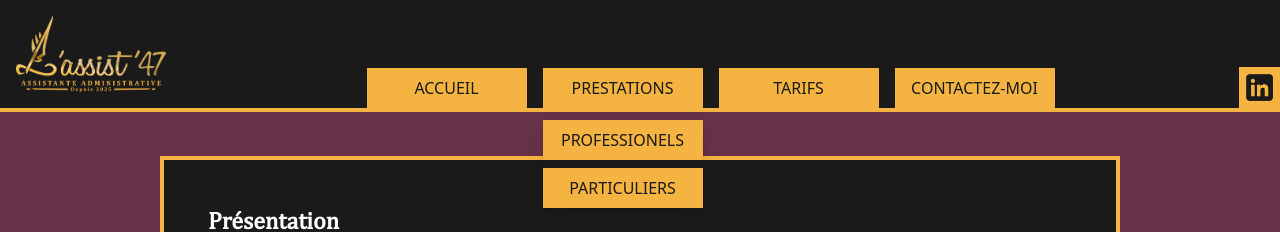
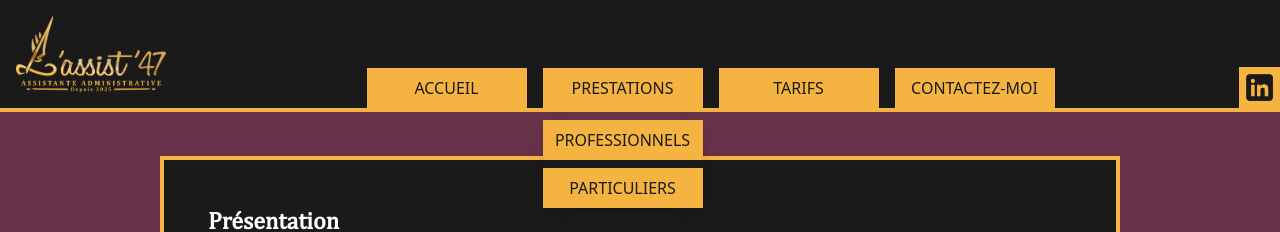
Before and after one commit to paul-mesnilgrente/lassist47, a Next.js app: page / in a window 1280 px wide. Both pictures are taken after a click on the button "PRESTATIONS". Shown: the top 232 px of the page. Built offline with nearby package versions, Linux system fonts and the light colour scheme.

Commit message:
chore: fixed typo

```diff
--- a/components/Nav.tsx
+++ b/components/Nav.tsx
@@ -30,7 +30,7 @@ export default function Nav() {
                   className="block mb-2 p-2 bg-gold data-focus:bg-gold data-focus:text-gray-900 data-focus:outline-hidden"
                   href="/prestations/professionnels"
                 >
-                  Professionels
+                  Professionnels
                 </Link>
               </MenuItem>
               <MenuItem>
```
